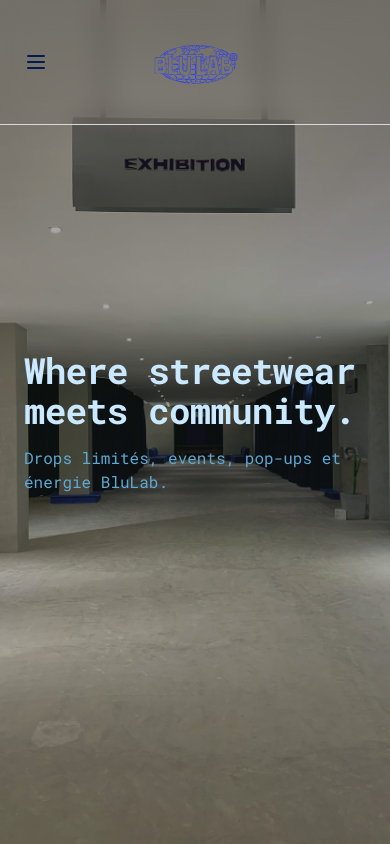
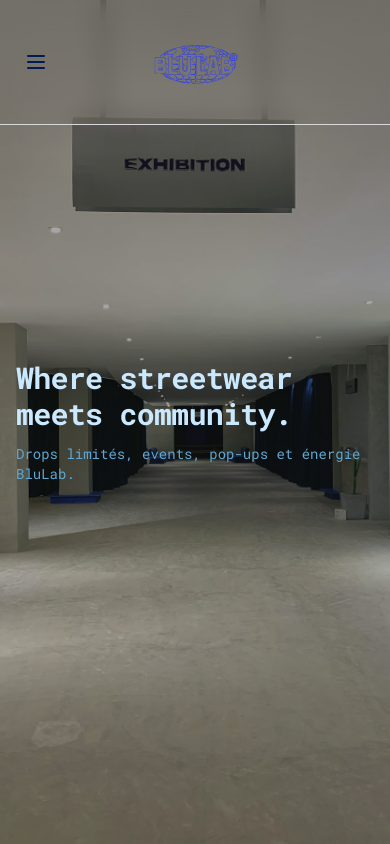
Before and after one commit to anneccl/BluLab-Website, a Next.js app: page / in a window 390 px wide. Shown: the top 844 px of the page. Built offline with nearby package versions, Linux system fonts and the light colour scheme.

Commit message:
Adaptation mobile de la page accueil

```diff
--- a/app/page.tsx
+++ b/app/page.tsx
@@ -1,13 +1,12 @@
 import Image from "next/image";
 import Link from "next/link";
 import EventsCarousel from "@/components/sections/eventsCarousel";
-
 
 export default function Home() {
   return (
     <div>
       {/* IMAGE D'ENTREE SUR LE SITE */}
-      <section className="relative w-full h-screen min-h-[520px]">
+      <section className="relative w-full h-screen min-h-[500px] md:min-h-[520px]">
         <Image
           src="/images/hero/imageacceuil01.jpg"
           alt="BluLab"
@@ -21,12 +20,12 @@ export default function Home() {
 
         {/* Texte accueil */}
         <div className="absolute inset-0 flex items-center">
-          <div className="max-w-7xl mx-auto px-6 w-full">
-            <div className="max-w-xl space-y-4">
-              <h1 className="text-[#cae9ff] text-4xl md:text-5xl font-bold tracking-tight">
+          <div className="max-w-7xl mx-auto px-4 md:px-6 w-full">
+            <div className="max-w-xl space-y-3 md:space-y-4">
+              <h1 className="text-[#cae9ff] text-3xl sm:text-4xl md:text-5xl font-bold tracking-tight">
                 Where streetwear meets community.
               </h1>
-              <p className="text-[#5FA8D3] text-base md:text-lg">
+              <p className="text-[#5FA8D3] text-sm sm:text-base md:text-lg">
                 Drops limités, events, pop-ups et énergie BluLab.
               </p>
             </div>
@@ -37,13 +36,8 @@ export default function Home() {
       {/* SECTION EVENEMENTS À VENIR */}
       <EventsCarousel />
 
-      {/* SECTION LES NOUVEAUTES */}
-      {/* <div className="max-w-7xl mx-auto px-6 py-12 space-y-10">
-          <LatestDrops/>
-      </div> */}
-
       {/* IMAGE FINALE AVEC LOGO CENTRÉ */}
-      <section className="relative w-full h-[60vh]">
+      <section className="relative w-full h-[50vh] md:h-[60vh]">
         <Image
           src="/images/hero/imageacceuil02.jpg"
           alt="BluLab"
@@ -52,13 +46,13 @@ export default function Home() {
         />
         <div className="absolute inset-0 bg-black/40" />
 
-        <div className="absolute inset-0 flex items-end justify-center ">
+        <div className="absolute inset-0 flex items-end justify-center pb-4 md:pb-0">
           <Image
             src="/logoBLulab.svg"
             alt="BluLab"
-            width={150}
-            height={100}
-            className="opacity-90 hover:opacity-100 transition-opacity duration-300"
+            width={120}
+            height={80}
+            className="opacity-90 hover:opacity-100 transition-opacity duration-300 md:w-[150px] md:h-[100px]"
           />
         </div>
       </section>
```
